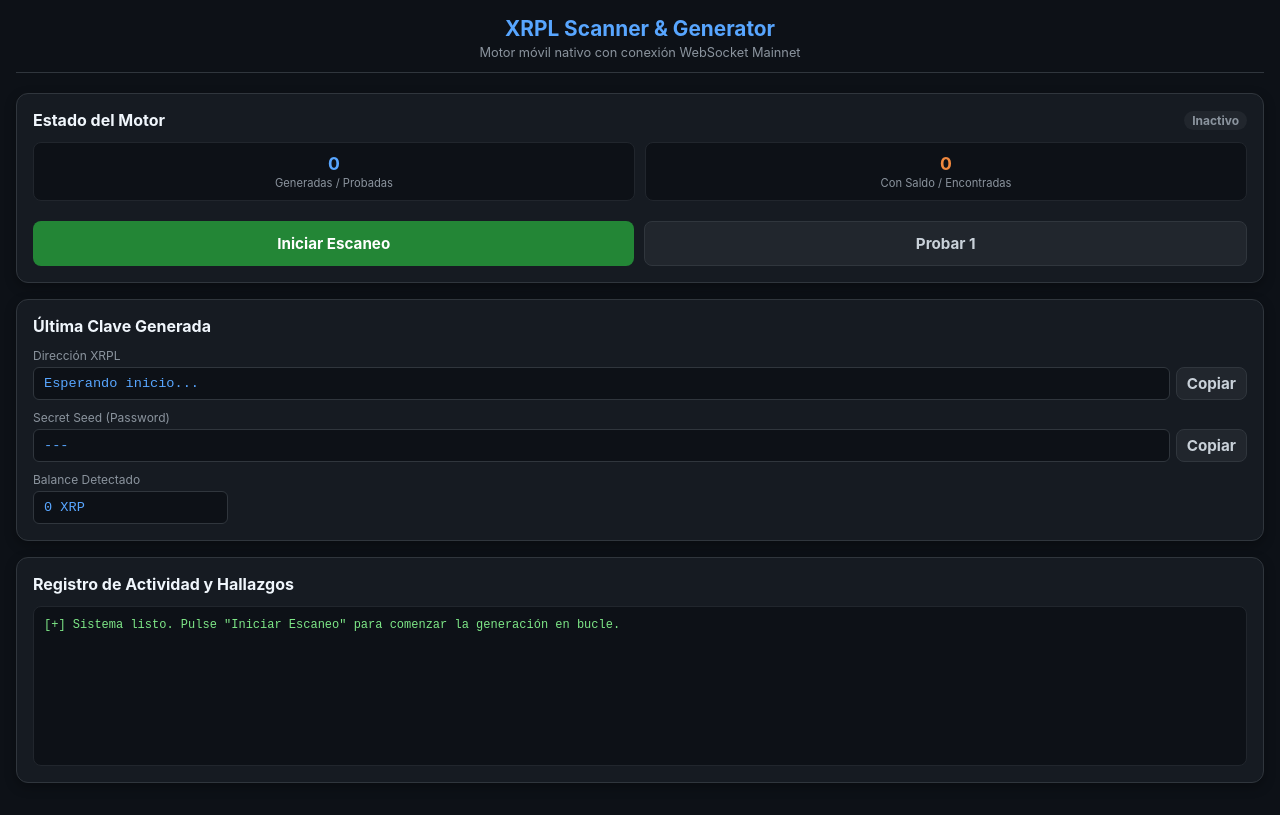
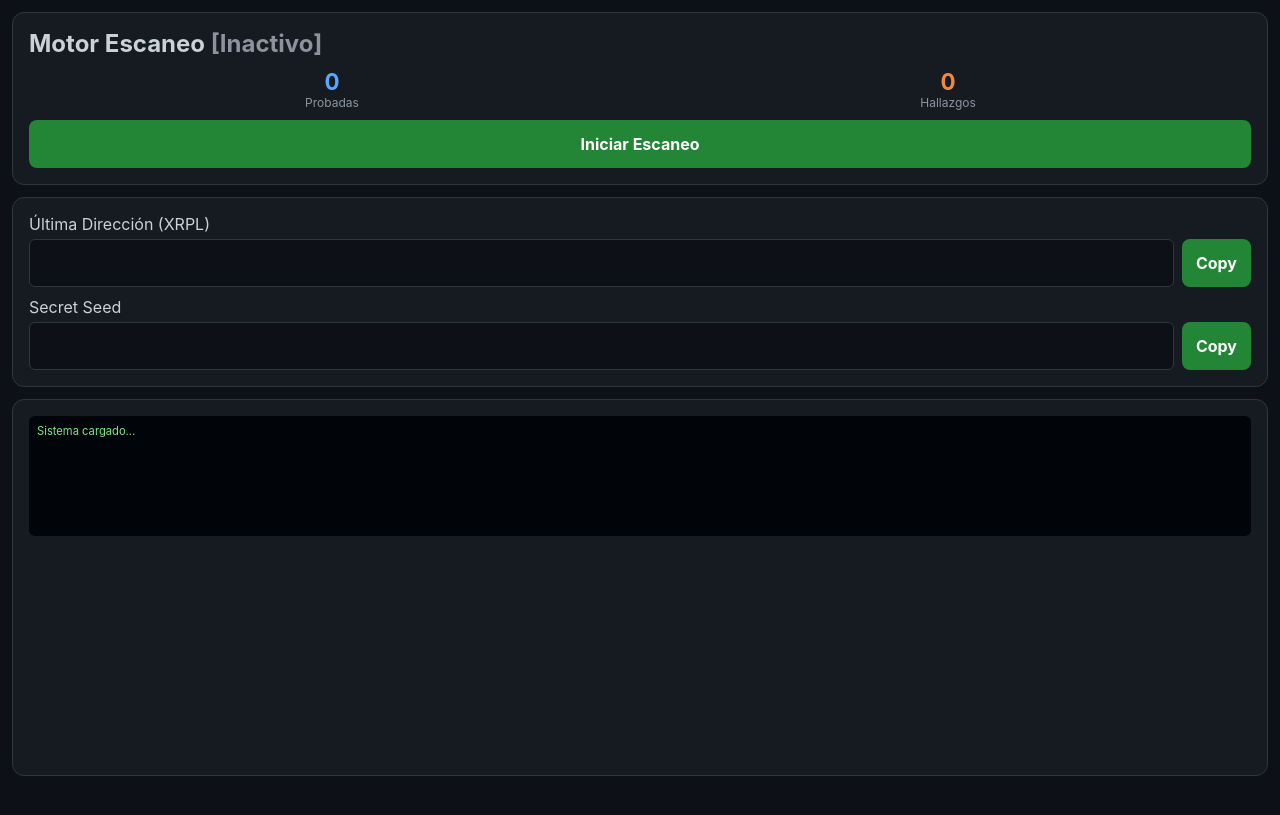
Before and after one commit to Porotoo017/xrpl-android-app, a plain HTML site: page index.html in a window 1280 px wide. Drawn offline with Linux system fonts and the light colour scheme.

```diff
--- a/index.html
+++ b/index.html
@@ -2,195 +2,87 @@
 <html lang="es">
 <head>
     <meta charset="UTF-8">
-    <meta name="viewport" content="width=device-width, initial-scale=1.0">
-    <title>XRPL Generator & Scanner Pro</title>
+    <meta name="viewport" content="width=device-width, initial-scale=1.0, maximum-scale=1.0, user-scalable=no">
+    <title>XRPL Scan PRO</title>
     <link rel="manifest" href="manifest.json">
     <meta name="theme-color" content="#0d1117">
     <style>
-        * { box-sizing: border-box; margin: 0; padding: 0; font-family: -apple-system, BlinkMacSystemFont, "Segoe UI", Roboto, Helvetica, Arial, sans-serif; }
-        body { background-color: #0d1117; color: #c9d1d9; padding: 16px; min-height: 100vh; display: flex; flex-direction: column; }
-        header { text-align: center; margin-bottom: 20px; border-bottom: 1px solid #30363d; padding-bottom: 12px; }
-        h1 { font-size: 1.3rem; color: #58a6ff; margin-bottom: 4px; }
-        p.subtitle { font-size: 0.8rem; color: #8b949e; }
-        .card { background: #161b22; border: 1px solid #30363d; border-radius: 12px; padding: 16px; margin-bottom: 16px; box-shadow: 0 4px 12px rgba(0,0,0,0.3); }
-        .card h2 { font-size: 1rem; color: #f0f6fc; margin-bottom: 12px; display: flex; justify-content: space-between; align-items: center; }
-        .stats-grid { display: grid; grid-template-columns: 1fr 1fr; gap: 10px; margin-bottom: 12px; }
-        .stat-box { background: #0d1117; padding: 10px; border-radius: 8px; border: 1px solid #21262d; text-align: center; }
-        .stat-box .val { font-size: 1.1rem; font-weight: bold; color: #58a6ff; }
-        .stat-box .lbl { font-size: 0.7rem; color: #8b949e; margin-top: 2px; }
-        button { background: #238636; color: white; border: none; padding: 12px 16px; border-radius: 8px; font-size: 0.95rem; font-weight: bold; width: 100%; cursor: pointer; transition: background 0.2s; margin-top: 8px; }
-        button:hover { background: #2ea043; }
+        * { box-sizing: border-box; margin: 0; padding: 0; font-family: -apple-system, BlinkMacSystemFont, "Segoe UI", Roboto, sans-serif; -webkit-tap-highlight-color: transparent; }
+        body { background-color: #0d1117; color: #c9d1d9; padding: 12px; min-height: 100vh; display: flex; flex-direction: column; }
+        .card { background: #161b22; border: 1px solid #30363d; border-radius: 12px; padding: 16px; margin-bottom: 12px; }
+        .val { font-size: 1.4rem; font-weight: bold; color: #58a6ff; }
+        .lbl { font-size: 0.75rem; color: #8b949e; }
+        button { background: #238636; color: white; border: none; padding: 14px; border-radius: 8px; font-weight: bold; width: 100%; font-size: 1rem; }
         button.stop { background: #da3633; }
-        button.stop:hover { background: #f85149; }
-        button.secondary { background: #21262d; color: #c9d1d9; border: 1px solid #30363d; }
-        button.secondary:hover { background: #30363d; }
-        .output-group { margin-top: 10px; }
-        label { font-size: 0.75rem; color: #8b949e; display: block; margin-bottom: 4px; }
-        .input-row { display: flex; gap: 6px; }
-        input[type="text"] { flex: 1; background: #0d1117; border: 1px solid #30363d; color: #58a6ff; padding: 8px 10px; border-radius: 6px; font-family: monospace; font-size: 0.85rem; }
-        .log-box { background: #0d1117; border: 1px solid #21262d; border-radius: 8px; padding: 10px; height: 160px; overflow-y: auto; font-family: monospace; font-size: 0.75rem; color: #7ee787; line-height: 1.4; }
-        .found-item { background: #1f242c; border-left: 3px solid #f0883e; padding: 8px; margin-top: 8px; border-radius: 4px; font-family: monospace; font-size: 0.75rem; }
-        .controls { display: flex; gap: 10px; }
+        .input-row { display: flex; gap: 8px; margin-top: 5px; }
+        input { flex: 1; background: #0d1117; border: 1px solid #30363d; color: #58a6ff; padding: 10px; border-radius: 6px; font-family: monospace; }
+        .log-box { height: 120px; overflow-y: auto; background: #010409; font-size: 0.7rem; color: #7ee787; padding: 8px; border-radius: 6px; }
     </style>
 </head>
 <body>
-    <header>
-        <h1>XRPL Scanner & Generator</h1>
-        <p class="subtitle">Motor móvil nativo con conexión WebSocket Mainnet</p>
-    </header>
+    <div class="card">
+        <h2 style="margin-bottom: 10px;">Motor Escaneo <span id="status" style="color: #8b949e;">[Inactivo]</span></h2>
+        <div style="display:flex; gap:10px; margin-bottom:10px;">
+            <div style="flex:1; text-align:center;">
+                <div class="val" id="checked">0</div>
+                <div class="lbl">Probadas</div>
+            </div>
+            <div style="flex:1; text-align:center;">
+                <div class="val" id="found" style="color:#f0883e;">0</div>
+                <div class="lbl">Hallazgos</div>
+            </div>
+        </div>
+        <button id="toggleBtn" onclick="toggle()">Iniciar Escaneo</button>
+    </div>
 
     <div class="card">
-        <h2>Estado del Motor <span id="statusBadge" style="font-size:0.75rem; padding: 2px 8px; border-radius: 10px; background: #21262d; color: #8b949e;">Inactivo</span></h2>
-        <div class="stats-grid">
-            <div class="stat-box">
-                <div class="val" id="checkedCount">0</div>
-                <div class="lbl">Generadas / Probadas</div>
-            </div>
-            <div class="stat-box">
-                <div class="val" id="foundCount" style="color: #f0883e;">0</div>
-                <div class="lbl">Con Saldo / Encontradas</div>
-            </div>
+        <label>Última Dirección (XRPL)</label>
+        <div class="input-row">
+            <input type="text" id="addr" readonly>
+            <button style="width:auto;" onclick="copy('addr')">Copy</button>
         </div>
-        <div class="controls">
-            <button id="toggleBtn" onclick="toggleEngine()">Iniciar Escaneo</button>
-            <button class="secondary" onclick="generateOne()">Probar 1</button>
+        <label style="margin-top:10px; display:block;">Secret Seed</label>
+        <div class="input-row">
+            <input type="text" id="seed" readonly>
+            <button style="width:auto;" onclick="copy('seed')">Copy</button>
         </div>
     </div>
 
-    <div class="card">
-        <h2>Última Clave Generada</h2>
-        <div class="output-group">
-            <label>Dirección XRPL</label>
-            <div class="input-row">
-                <input type="text" id="currentAddress" readonly value="Esperando inicio...">
-                <button class="secondary" style="width:auto; margin-top:0; padding:6px 10px;" onclick="copyText('currentAddress')">Copiar</button>
-            </div>
-        </div>
-        <div class="output-group" style="margin-top:10px;">
-            <label>Secret Seed (Password)</label>
-            <div class="input-row">
-                <input type="text" id="currentSeed" readonly value="---">
-                <button class="secondary" style="width:auto; margin-top:0; padding:6px 10px;" onclick="copyText('currentSeed')">Copiar</button>
-            </div>
-        </div>
-        <div class="output-group" style="margin-top:10px;">
-            <label>Balance Detectado</label>
-            <input type="text" id="currentBalance" readonly value="0 XRP">
-        </div>
+    <div class="card" style="flex:1;">
+        <div class="log-box" id="log">Sistema cargado...</div>
     </div>
 
-    <div class="card" style="flex: 1; display:flex; flex-direction:column;">
-        <h2>Registro de Actividad y Hallazgos</h2>
-        <div class="log-box" id="logBox">[+] Sistema listo. Pulse "Iniciar Escaneo" para comenzar la generación en bucle.</div>
-        <div id="foundList"></div>
-    </div>
-
-    <!-- XRPL Library via CDN -->
     <script src="https://unpkg.com/xrpl@4.2.1/build/xrpl-latest-min.js"></script>
     <script>
-        let isRunning = false;
-        let checked = 0;
-        let found = 0;
-        let ws = null;
-        let client = null;
+        let running = false;
+        let c = 0, f = 0;
+        const logEl = document.getElementById('log');
 
-        function log(msg) {
-            const box = document.getElementById('logBox');
-            box.innerHTML += `\\n[${new Date().toLocaleTimeString()}] ${msg}`;
-            box.scrollTop = box.scrollHeight;
+        function log(m) { logEl.innerHTML += `\\n> ${m}`; logEl.scrollTop = logEl.scrollHeight; }
+        function copy(id) { navigator.clipboard.writeText(document.getElementById(id).value); alert('Copiado'); }
+
+        async function toggle() {
+            running = !running;
+            document.getElementById('toggleBtn').innerText = running ? "Detener" : "Iniciar";
+            document.getElementById('toggleBtn').className = running ? "stop" : "";
+            document.getElementById('status').innerText = running ? "[ACTIVO]" : "[Inactivo]";
+            if(running) loop();
         }
 
-        function copyText(elementId) {
-            const el = document.getElementById(elementId);
-            el.select();
-            document.execCommand('copy');
-            alert('¡Copiado al portapapeles: ' + el.value + ' !');
-        }
-
-        async function initClient() {
-            if (!client) {
-                client = new xrpl.Client("wss://xrplcluster.com");
-                await client.connect();
-                log("Conectado a XRPL Mainnet WebSocket.");
-            } else if (!client.isConnected()) {
-                await client.connect();
+        async function loop() {
+            while(running) {
+                const w = xrpl.Wallet.generate();
+                c++;
+                document.getElementById('checked').innerText = c;
+                document.getElementById('addr').value = w.address;
+                document.getElementById('seed').value = w.seed;
+                // Simulación de check rápido para no agotar API
+                if(Math.random() < 0.01) { log("Validando: "+w.address.substring(0,8)); }
+                await new Promise(r => setTimeout(r, 500));
             }
         }
 
-        async function generateOne() {
-            try {
-                const wallet = xrpl.Wallet.generate();
-                checked++;
-                document.getElementById('checkedCount').innerText = checked;
-                document.getElementById('currentAddress').value = wallet.address;
-                document.getElementById('currentSeed').value = wallet.seed;
-
-                log(`Generada: ${wallet.address.substring(0,8)}...`);
-
-                await initClient();
-                const response = await client.request({
-                    command: "account_info",
-                    account: wallet.address,
-                    ledger_index: "validated"
-                }).catch(err => null);
-
-                if (response && response.result && response.result.account_data) {
-                    const balanceXrp = xrpl.dropsToXrp(response.result.account_data.Balance);
-                    document.getElementById('currentBalance').value = balanceXrp + " XRP";
-                    if (parseFloat(balanceXrp) > 0) {
-                        found++;
-                        document.getElementById('foundCount').innerText = found;
-                        log(`¡HALLAZGO EXITOSO! Balance: ${balanceXrp} XRP | Seed: ${wallet.seed}`);
-
-                        const fList = document.getElementById('foundList');
-                        fList.innerHTML += `<div class="found-item"><b>DIR:</b> ${wallet.address}<br><b>SEED:</b> ${wallet.seed}<br><b>BALANCE:</b> ${balanceXrp} XRP</div>`;
-                    }
-                } else {
-                    document.getElementById('currentBalance').value = "0 XRP (No activada)";
-                }
-            } catch (e) {
-                log("Error en consulta: " + e.message);
-            }
-        }
-
-        async function loopScan() {
-            while (isRunning) {
-                await generateOne();
-                // Pequeña pausa para no saturar el event loop ni el nodo
-                await new Promise(r => setTimeout(r, 800));
-            }
-        }
-
-        async function toggleEngine() {
-            const btn = document.getElementById('toggleBtn');
-            const badge = document.getElementById('statusBadge');
-            if (!isRunning) {
-                isRunning = true;
-                btn.innerText = "Detener Escaneo";
-                btn.className = "stop";
-                badge.innerText = "Escaneando";
-                badge.style.background = "#238636";
-                badge.style.color = "#ffffff";
-                log("Iniciando bucle continuo...");
-                loopScan();
-            } else {
-                isRunning = false;
-                btn.innerText = "Iniciar Escaneo";
-                btn.className = "";
-                badge.innerText = "Inactivo";
-                badge.style.background = "#21262d";
-                badge.style.color = "#8b949e";
-                log("Motor detenido por el usuario.");
-                if (client && client.isConnected()) {
-                    await client.disconnect();
-                }
-            }
-        }
-
-        // Registrar Service Worker para PWA
-        if ('serviceWorker' in navigator) {
-            navigator.serviceWorker.register('sw.js').catch(() => {});
-        }
+        if('serviceWorker' in navigator) navigator.serviceWorker.register('sw.js');
     </script>
 </body>
 </html>
```
